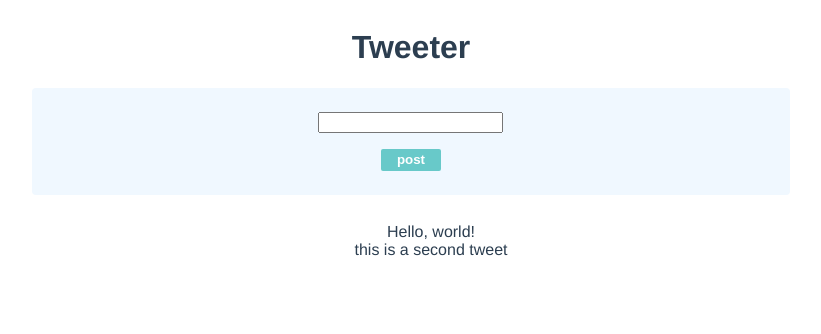
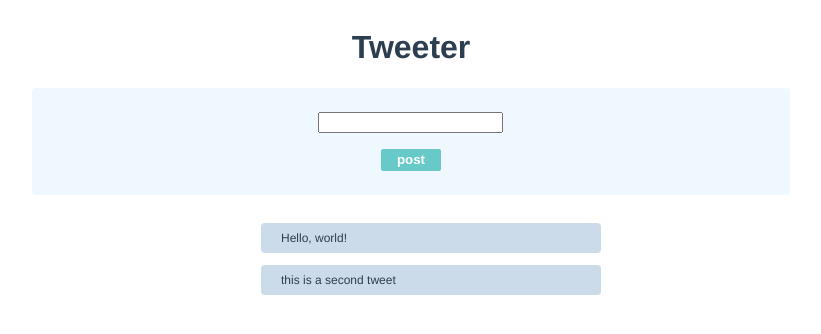
Before and after one commit to takayuki-s/vue-app, a Vue app in the folder vue3-typescript/vue-guide/: page / in a window 1280 px wide. Shown: the top 334 px of the page, without its empty margins (229-1050 px from the left). Built offline with nearby package versions, Linux system fonts and the light colour scheme.

Commit message:
動的なリスト（要素の追加）

```diff
--- a/vue3-typescript/vue-guide/src/components/Tweet.vue
+++ b/vue3-typescript/vue-guide/src/components/Tweet.vue
@@ -1,13 +1,21 @@
 <script setup lang="ts">
-const tweets = [{ id: "0", description: "Hello, world!"}, { id: "1", description: "this is a second tweet"}]
+import { ref } from 'vue';
+const tweets = ref([{ id: 0, description: "Hello, world!"}, { id: 1, description: "this is a second tweet"}])
+const inputtingDescription = ref<string>("")
+const postTweet = () => {
+  const tweet = { id: Math.random(), description: inputtingDescription.value}
+  tweets.value.push(tweet)
+  inputtingDescription.value = ""
+  console.log("post...", tweets.value)
+}
 </script>
 
 <template>
   <div class="container">
     <h1>Tweeter</h1>
     <div class="form-container">
-      <input />
-      <button class="save-button">post</button>
+      <input v-model="inputtingDescription" />
+      <button class="save-button" @click="postTweet()">post</button>
     </div>
     <div class="tweet-container">
       <ul>
@@ -39,6 +47,14 @@ const tweets = [{ id: "0", description: "Hello, world!"}, { id: "1", description
 
 .tweet-list {
   list-style: none;
+  margin-bottom: 12px;
+  border-radius: 4px;
+  font-size: 12px;
+  display: flex;
+  justify-content: space-between;
+  background-color: rgb(204, 219, 233);
+  padding: 8px 20px;
+  width: 300px;
 }
 
 button {
```
